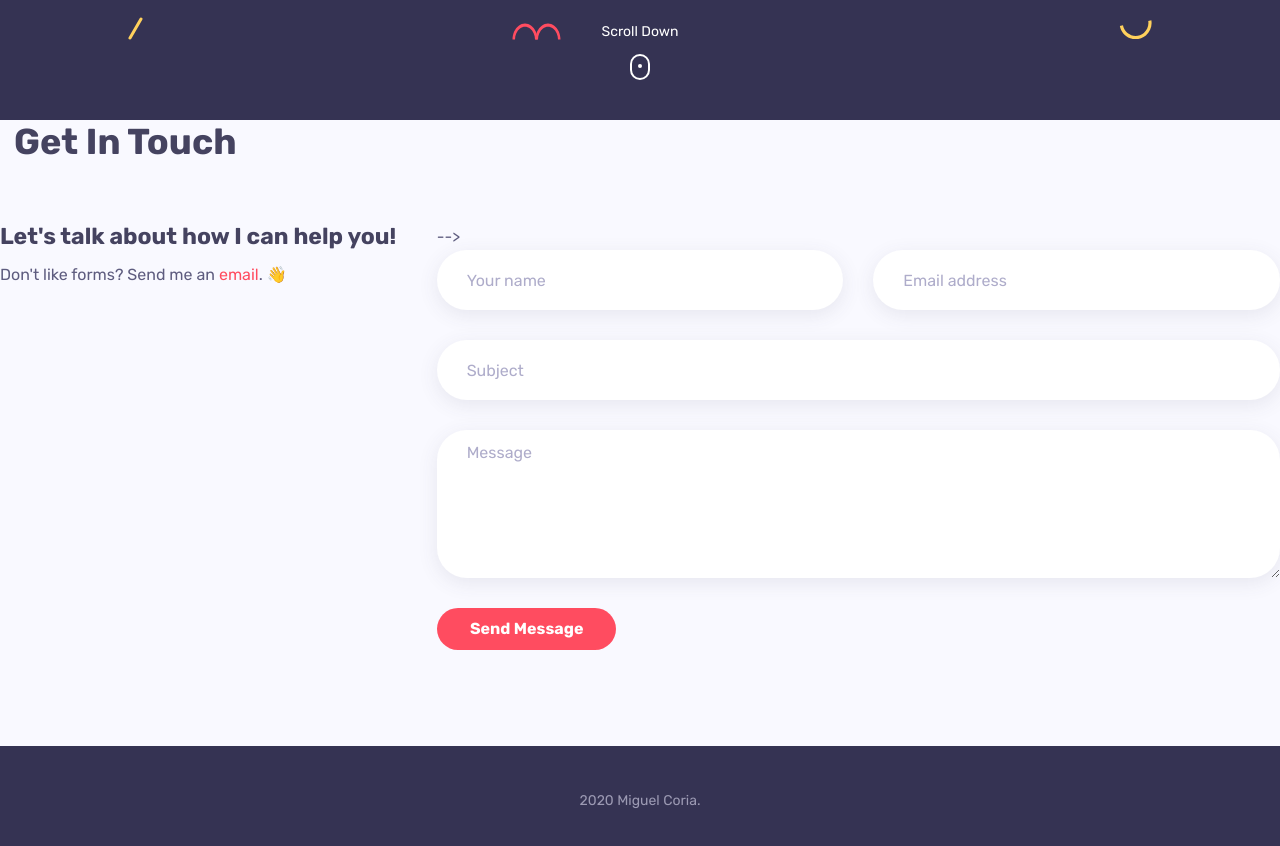
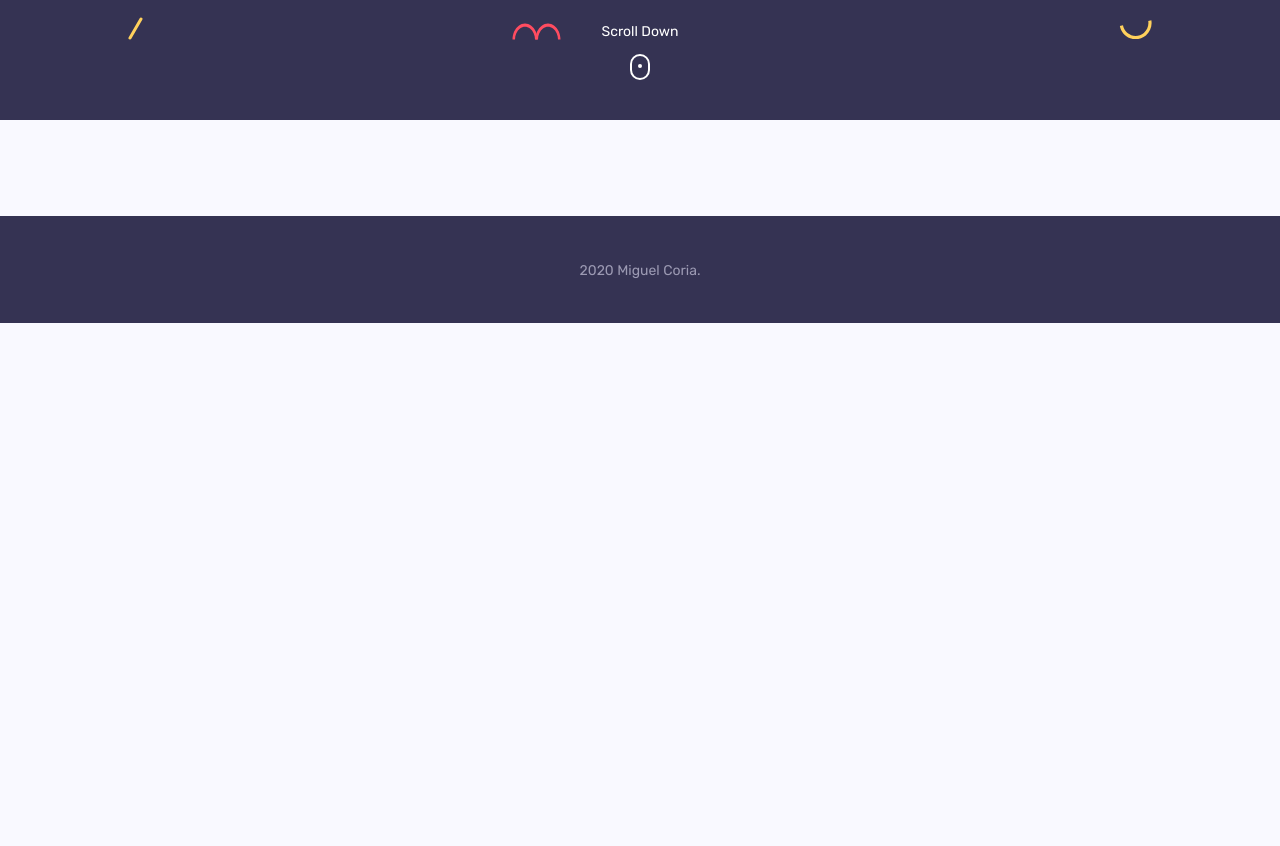
Before and after one commit to miguelcoria94/PersonalWebsite-miguelcoria94, a plain HTML site: page index.html in a window 1280 px wide. Shown: the part 680-1526 px from the top of the page. After the commit the page ends 1003 px from the top, so only its background shows below. Drawn offline with nearby package versions, Linux system fonts and the light colour scheme.

Commit message:
added stuff

```diff
--- a/index.html
+++ b/index.html
@@ -197,73 +197,7 @@
 		</section>
 
 
-				<!-- section title -->
-				<h2 class="section-title wow fadeInUp">Get In Touch</h2>
 
-				<div class="spacer" data-height="60"></div>
-
-				<div class="row">
-
-					<div class="col-md-4">
-						<!-- contact info -->
-						<div class="contact-info">
-							<h3 class="wow fadeInUp">Let's talk about how I can help you!</h3>
-							<p class="wow fadeInUp">Don't like forms? Send me an <a
-									href="mailto:name@example.com">email</a>. 👋</p>
-						</div>
-					</div>
-
-					<div class="col-md-8"> -->
-						<!-- Contact Form -->
-						<form id="contact-form" class="contact-form mt-6" method="post" action="form/contact.php">
-
-							<div class="messages"></div>
-
-							<div class="row">
-								<div class="column col-md-6">
-									<!-- Name input -->
-									<div class="form-group">
-										<input type="text" class="form-control" name="InputName" id="InputName"
-											placeholder="Your name" required="required" data-error="Name is required.">
-										<div class="help-block with-errors"></div>
-									</div>
-								</div>
-
-								<div class="column col-md-6">
-									<!-- Email input -->
-									<div class="form-group">
-										<input type="email" class="form-control" id="InputEmail" name="InputEmail"
-											placeholder="Email address" required="required"
-											data-error="Email is required.">
-										<div class="help-block with-errors"></div>
-									</div>
-								</div>
-
-								<div class="column col-md-12">
-									<!-- Email input -->
-									<div class="form-group">
-										<input type="text" class="form-control" id="InputSubject" name="InputSubject"
-											placeholder="Subject" required="required" data-error="Subject is required.">
-										<div class="help-block with-errors"></div>
-									</div>
-								</div>
-
-								<div class="column col-md-12">
-									<!-- Message textarea -->
-									<div class="form-group">
-										<textarea name="InputMessage" id="InputMessage" class="form-control" rows="5"
-											placeholder="Message" required="required"
-											data-error="Message is required."></textarea>
-										<div class="help-block with-errors"></div>
-									</div>
-								</div>
-							</div>
-
-							<button type="submit" name="submit" id="submit" value="Submit" class="btn btn-default">Send
-								Message</button><!-- Send Button -->
-
-						</form>
-						<!-- Contact Form end -->
 					</div>
 
 				</div>
```
